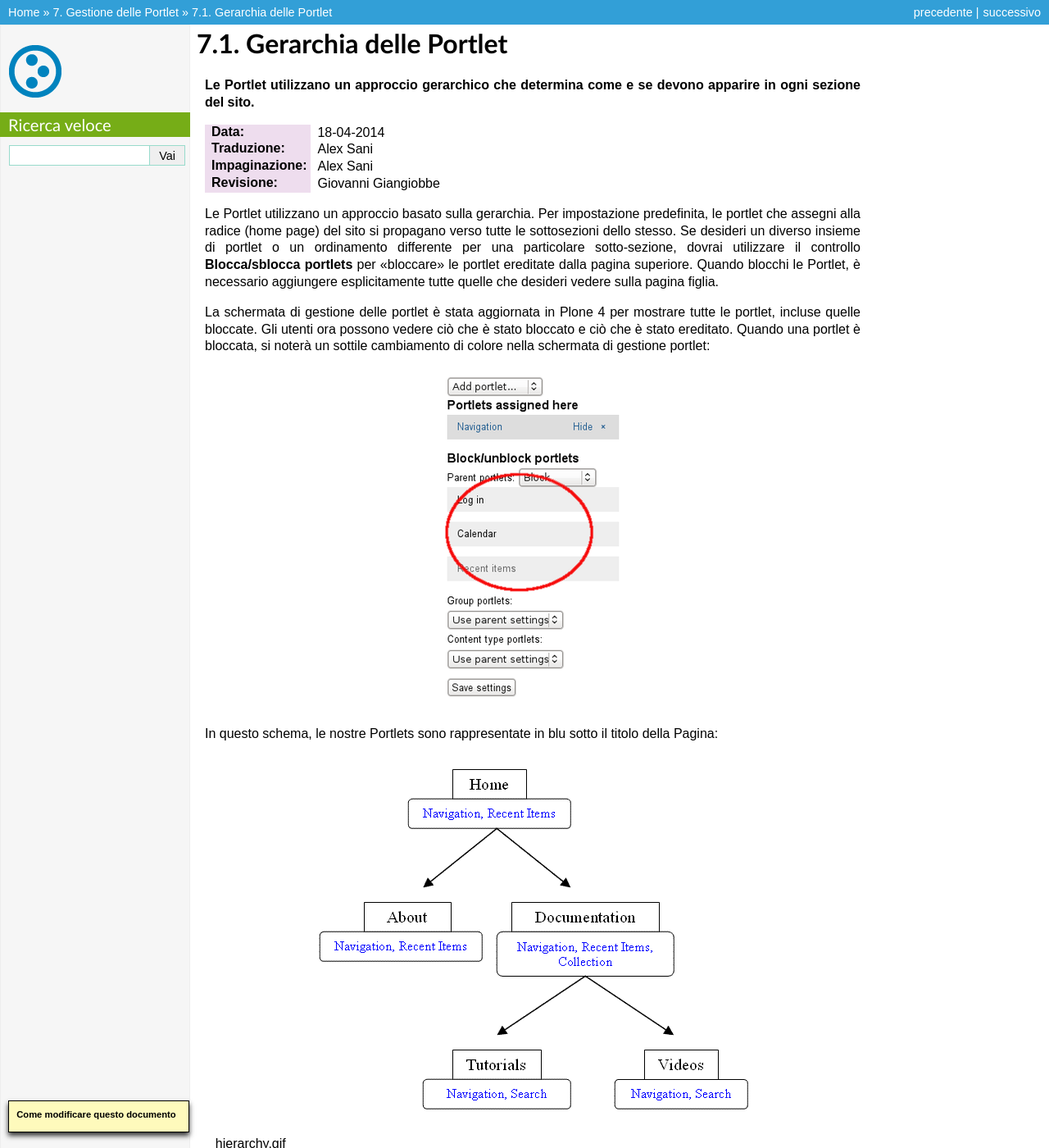
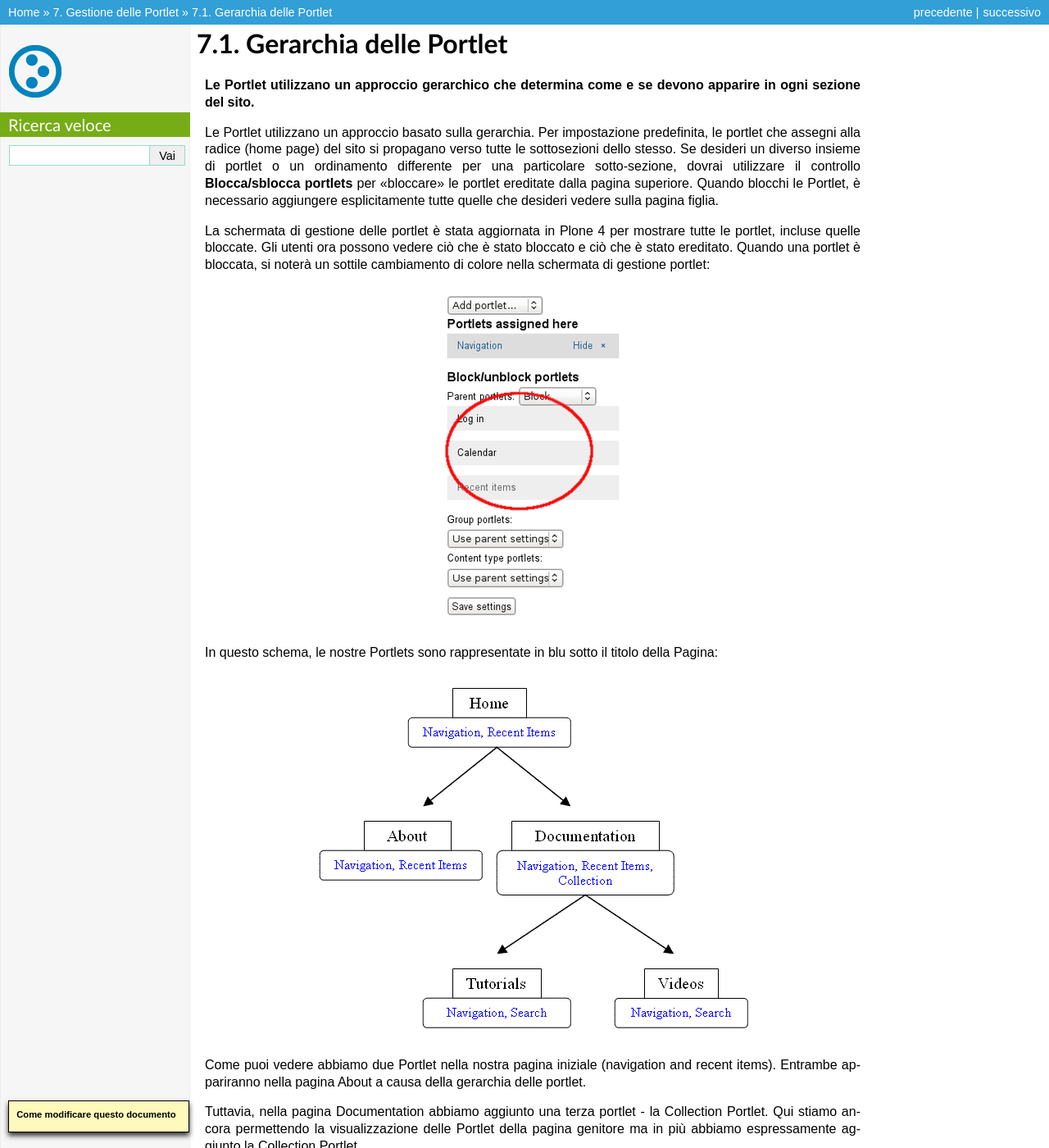
Before and after one commit to plone-it/collective.italiandocumentation, a Sphinx documentation site: the page built from source/portlet-management/portlet-hierarchy.rst, in a window 1280 px wide and 1400 px high. Shown: the whole window at 82% size. Built offline with Sphinx 7.4.7, drawn with Linux system fonts in a browser that asks for light colours; pages that are not in the unit, such as notebooks, are missing from menus.

Commit message:
Tolta tabella intestazione

```diff
--- a/source/portlet-management/portlet-hierarchy.rst
+++ b/source/portlet-management/portlet-hierarchy.rst
@@ -3,12 +3,6 @@ Gerarchia delle Portlet
 
 **Le Portlet utilizzano un approccio gerarchico che determina come e
 se devono apparire in ogni sezione del sito.**
-
-:Data: 18-04-2014
-:Traduzione: Alex Sani
-:Impaginazione: Alex Sani
-:Revisione: Giovanni Giangiobbe
-
 
 Le Portlet utilizzano un approccio basato sulla gerarchia. Per
 impostazione predefinita, le portlet che assegni alla radice (home page)
@@ -37,7 +31,6 @@ titolo della Pagina:
    :align: center
    :alt: hierarchy.gif
 
-   hierarchy.gif
 
 Come puoi vedere abbiamo due Portlet nella nostra pagina iniziale
 (navigation and recent items). Entrambe appariranno nella pagina About
```
